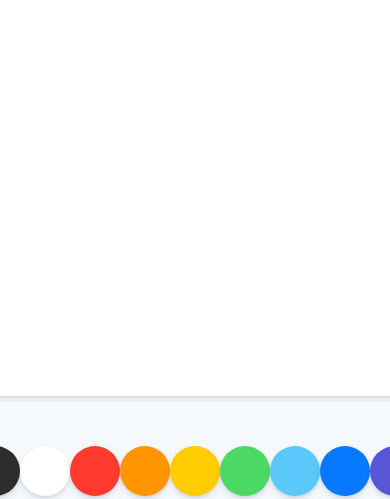
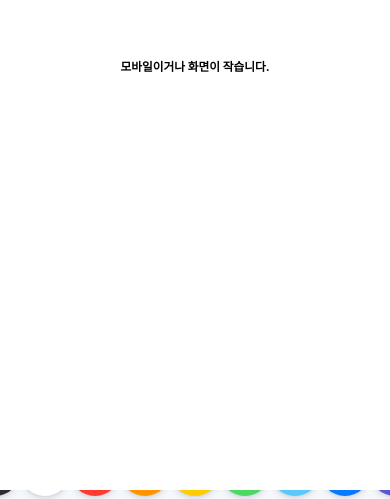
Before and after one commit to gunny091/paint, a plain HTML site: page index.html in a window 390 px wide. Shown: the part 354-853 px from the top of the page. Drawn offline with Linux system fonts and the light colour scheme.

Commit message:
모바일

```diff
--- a/index.html
+++ b/index.html
@@ -30,6 +30,7 @@
         <button id="save">Save</button>
       </div>
     </div>
+    <div class="mobile"><span>모바일이거나 화면이 작습니다.</span></div>
     <script src="app.js"></script>
   </body>
 </html>
--- a/style.css
+++ b/style.css
@@ -58,3 +58,25 @@ body {
   cursor: pointer;
   box-shadow: 0 4px 6px rgba(50, 50, 93, 0.11), 0 1px 3px rgba(0, 0, 0, 0.08);
 }
+.mobile {
+  position: absolute;
+  width: 100vw;
+  height: 100vh;
+  z-index: 10;
+  top: 0;
+  left: 0;
+  background-color: white;
+}
+.mobile span {
+  font-size: 3vw;
+  font-weight: bold;
+  position: absolute;
+  top: 50%;
+  left: 50%;
+  transform: translate(-50%, -50%);
+}
+@media all and (hover: hover) and (min-width: 720px) and (min-height: 1050px) {
+  .mobile {
+    display: none;
+  }
+}
```
